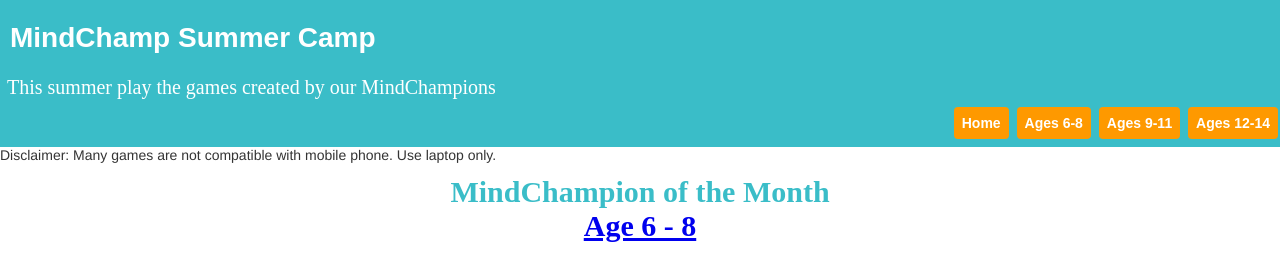
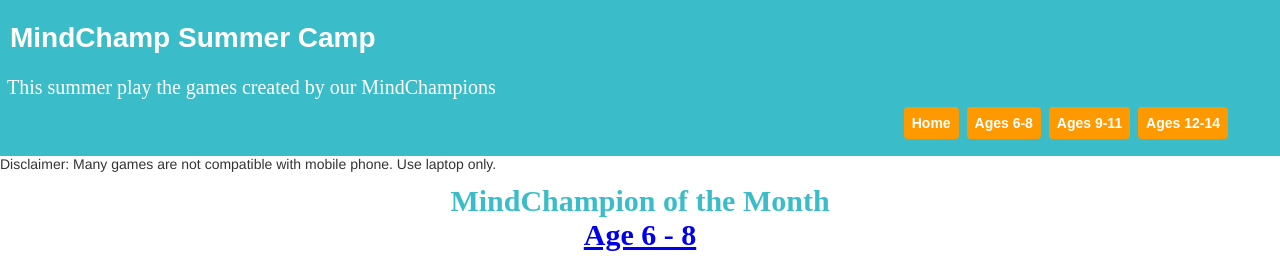
Before and after one commit to manasik21/Game, a plain HTML site: page index.html in a window 1280 px wide. Shown: the top 256 px of the page. Drawn offline with Linux system fonts and the light colour scheme.

Commit message:
Update index.html

```diff
--- a/index.html
+++ b/index.html
@@ -52,7 +52,7 @@ main{
 
                    <h1 style="margin:10;line-height:2; "> MindChamp Summer Camp </h1>
                    <p style="margin:7; font-weight:400; font-family:'Allura', 'cursive' ; font-size:20px;">This summer play the games created by our MindChampions</p>
-			</span style="float:right; margin-right:50px; margin-top:50px;">
+			<span style="float:right; margin-right:50px; margin-top:50px;">
 			</span>
 
 			<ul style=" list-style: none; text-align:right; font-family:Arial, Helvetica, san-serif; font-size:14px; color:#FFFFFF; font-weight:bold;">
```
